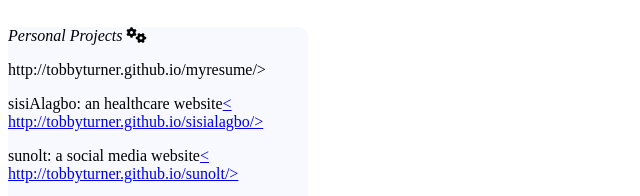
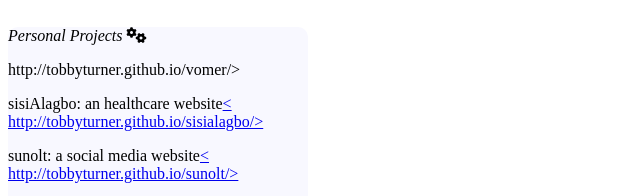
Before and after one commit to tobbyturner/myresume, a plain HTML site: page index.html in a window 1280 px wide. Shown: the part 378-574 px from the top of the page, 0-640 px from the left. Drawn offline with Linux system fonts and the light colour scheme.

Commit message:
Update index.html

```diff
--- a/index.html
+++ b/index.html
@@ -28,7 +28,7 @@ i've mastered the art and science in web development over years and understood t
 	<main3>
 
 		<div> Personal Projects <i class="fa-solid fa-gears"></i>
-			<p><myRESUME: a fashion website<a href="#"> http://tobbyturner.github.io/myresume/></a></p>
+			<p><myRESUME: a fashion website<a href="#"> http://tobbyturner.github.io/vomer/></a></p>
 			<p>sisiAlagbo: an healthcare website<a href="#">< http://tobbyturner.github.io/sisialagbo/></a></p>
 			<p>sunolt: a social media website<a href="#">< http://tobbyturner.github.io/sunolt/></a></p>
 			<p>forexrealm: a forex website<a href="#">< http://tobbyturner.github.io/forexrealm/></a></p>
```
